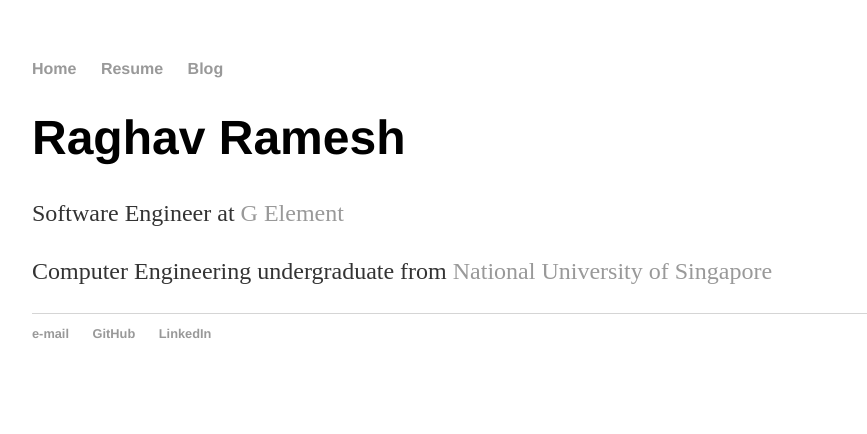
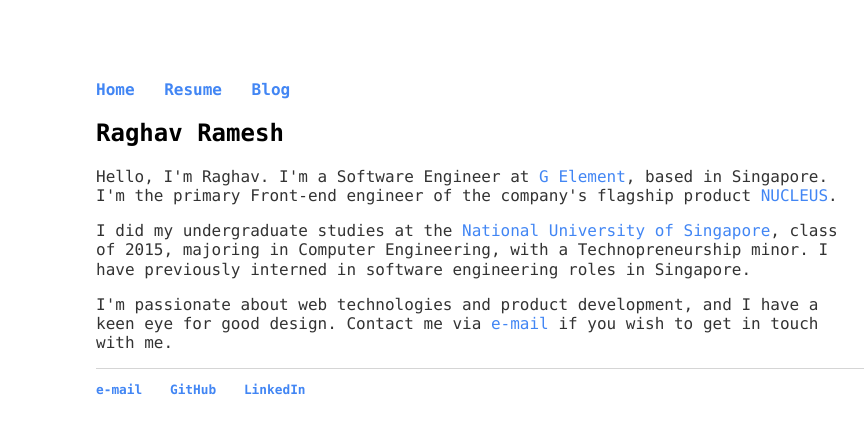
Before and after one commit to RaghavRamesh/RaghavRamesh.github.io, a Jekyll site: the page built from index.html, in a window 1280 px wide. Shown: the top 434 px of the page, without its empty margins (160-1027 px from the left). Built offline with Jekyll 4.4.1, drawn with Linux system fonts in a browser that asks for light colours.

Commit message:
Updated description and website style

```diff
--- a/blog/index.html
+++ b/blog/index.html
@@ -1,8 +1,8 @@
 ---
 layout: default
-title: Raghav's Blog
+title: My ramblings
 ---
-	<h1>{{ page.title }}</h1>
+	<h2>{{ page.title }}</h2>
 	<ul class="posts">
 
 	  {% for post in site.posts %}
--- a/css/main.css
+++ b/css/main.css
@@ -1,9 +1,9 @@
 body {
-    margin: 60px auto;
-    width: 70%;
+    margin: 80px auto;
+    width: 60%;
+    font-family: 'Monaco', 'Helvetica', 'Arial', 'Sans-Serif';
 }
 nav ul, footer ul {
-    font-family:'Helvetica', 'Arial', 'Sans-Serif';
     padding: 0px;
     list-style: none;
     font-weight: bold;
@@ -14,18 +14,17 @@ nav ul li, footer ul li {
 }
 a {
     text-decoration: none;
-    color: #999;
+    color: #4286f4;
 }
 a:hover {
     text-decoration: underline;
 }
 h1 {
-    font-size: 3em;
-    font-family:'Helvetica', 'Arial', 'Sans-Serif';
+    font-size: 2em;
 }
 p {
-    font-size: 1.5em;
-    line-height: 1.4em;
+    font-size: 1em;
+    line-height: 1.2em;
     color: #333;
 }
 footer {
@@ -35,7 +34,7 @@ footer {
 
 ul.posts {
     margin: 20px auto 40px;
-    font-size: 1.5em;
+    font-size: 1em;
 }
 
 ul.posts li {
--- a/index.html
+++ b/index.html
@@ -3,7 +3,14 @@ layout: default
 title: Raghav Ramesh | Software Engineer
 ---
 <div class="blurb">
-  <h1>Raghav Ramesh</h1>
-  <p>Software Engineer at <a href="http://www.gelement.com">G Element</a></p>
-  <p>Computer Engineering undergraduate from <a href="http://nus.edu.sg/">National University of Singapore</a></p>
+  <h2>Raghav Ramesh</h2>
+
+  <p>
+    Hello, I'm Raghav. I'm a Software Engineer at <a href="http://www.gelement.com">G Element</a>, based in Singapore. I'm the primary Front-end engineer of the company's flagship product <a href="https://www.gelement.com/nucleus/product-overview/overview/">NUCLEUS</a>.
+  </p>
+
+  <p>I did my undergraduate studies at the <a href="http://nus.edu.sg/">National University of Singapore</a>, class of 2015, majoring in Computer Engineering, with a Technopreneurship minor. I have previously interned in software engineering roles in Singapore.</p>
+
+  <p>I'm passionate about web technologies and product development, and I have a keen eye for good design. Contact me via <a href="mailto:raghavramesh94@gmail.com">e-mail</a> if you wish to get in touch with me.</p>
+
 </div><!-- /.blurb -->
--- a/resume.html
+++ b/resume.html
@@ -3,5 +3,6 @@ layout: default
 title: Raghav Ramesh | Software Engineer
 ---
 <div class="blurb">
+  <h2>Resume</h2>
   <p>You can download my resume <a href="CV_RaghavRamesh.pdf">here</a>.</p>
 </div><!-- /.blurb -->
```
